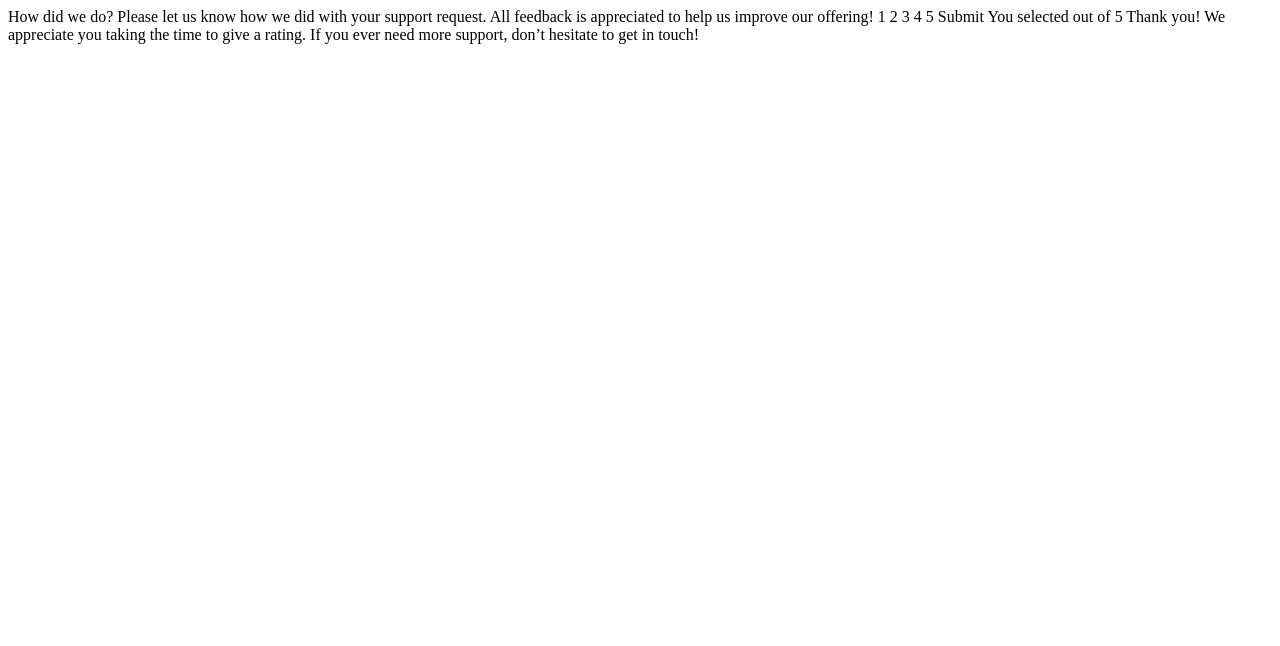
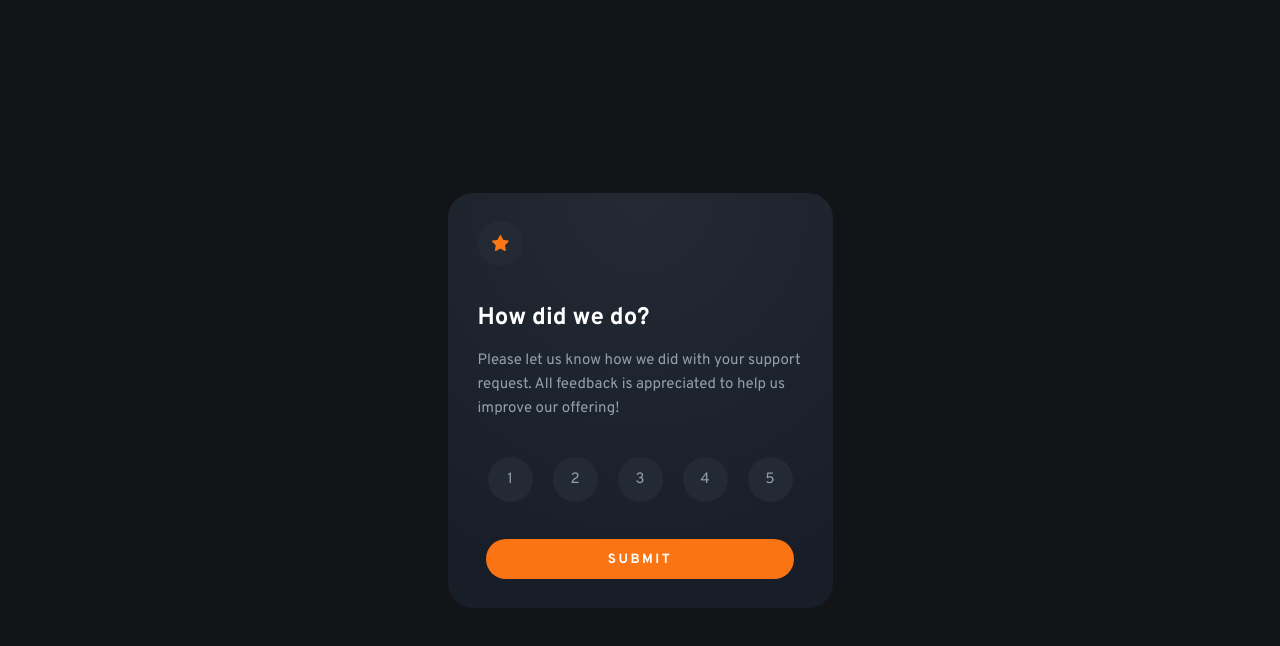
Before and after one commit to SagnikAcharya/Interactive-rating-component, a plain HTML site: page index.html in a window 1280 px wide. Drawn offline with Linux system fonts and the light colour scheme.

Commit message:
desktop-design done

```diff
--- a/index.html
+++ b/index.html
@@ -17,19 +17,37 @@
     <link rel="stylesheet" href="style.css" />
   </head>
   <body>
-    <!-- Rating state start -->
+    <div class="container">
+      <div class="logo circle">
+        <img src="./images/icon-star.svg" alt="" />
+      </div>
+      <div class="text">
+        <h3>How did we do?</h3>
+        <p>
+          Please let us know how we did with your support request. All feedback
+          is appreciated to help us improve our offering!
+        </p>
+      </div>
+      <div class="rating">
+        <ul>
+          <li class="circle"><a href="">1</a></li>
+          <li class="circle"><a href="">2</a></li>
+          <li class="circle"><a href="">3</a></li>
+          <li class="circle"><a href="">4</a></li>
+          <li class="circle"><a href="">5</a></li>
+        </ul>
+      </div>
+      <div class="btn">
+        <button>
+          <a href="">Submit</a>
+        </button>
+      </div>
+    </div>
 
-    How did we do? Please let us know how we did with your support request. All
-    feedback is appreciated to help us improve our offering! 1 2 3 4 5 Submit
-
-    <!-- Rating state end -->
-
-    <!-- Thank you state start -->
-
-    You selected
     <!-- Add rating here -->
+    <!-- You selected
     out of 5 Thank you! We appreciate you taking the time to give a rating. If
-    you ever need more support, don’t hesitate to get in touch!
+    you ever need more support, don’t hesitate to get in touch! -->
 
     <!-- Thank you state end -->
   </body>
--- a/style.css
+++ b/style.css
@@ -0,0 +1,109 @@
+@import url("https://fonts.googleapis.com/css2?family=Overpass:wght@400;700&display=swap");
+* {
+  margin: 0;
+  padding: 0;
+  box-sizing: border-box;
+  font-family: "Overpass", sans-serif;
+}
+
+:root {
+  --Orange: #fb7413;
+  --White: #ffffff;
+  --LightGrey: #959eac;
+  --MediumGrey: #7c8798;
+  --DarkBlue: #252d37;
+  --VeryDarkBlue: #121417;
+}
+body {
+  background-color: var(--VeryDarkBlue);
+  color: var(--White);
+  width: 100vw;
+  height: 100vh;
+  display: flex;
+  justify-content: center;
+  align-items: center;
+  justify-content: center;
+}
+.container {
+  width: 385px;
+  height: 415px;
+  background: radial-gradient(
+    98.96% 98.96% at 50% 0%,
+    #232a34 0%,
+    #181e27 100%
+  );
+  display: flex;
+  flex-direction: column;
+  padding: 10px 30px;
+  border-radius: 25px;
+  justify-content: space-around;
+}
+.container .circle {
+  background-color: #232a34;
+  width: 45px;
+  height: 45px;
+  display: flex;
+  justify-content: center;
+  text-align: center;
+  border-radius: 50%;
+}
+.logo img {
+  margin: auto;
+}
+.container .text h3 {
+  font-weight: 700;
+  font-size: 1.5rem;
+  margin-bottom: 1rem;
+}
+.container .text p {
+  font-weight: 400;
+  color: var(--LightGrey);
+  font-size: 15px;
+  line-height: 1.5rem;
+}
+.container .rating ul {
+  display: flex;
+  flex-direction: row;
+  list-style: none;
+  justify-content: space-around;
+}
+.rating ul .circle:hover {
+  background-color: var(--LightGrey);
+}
+.rating ul .circle:active {
+  background-color: var(--Orange);
+}
+.rating ul .circle:hover a {
+  color: var(--White);
+}
+.rating ul li {
+  align-items: center;
+  cursor: pointer;
+}
+.rating ul li a {
+  text-decoration: none;
+  font-weight: 400;
+  color: var(--LightGrey);
+  font-size: 15px;
+}
+.btn {
+  display: flex;
+  align-items: center;
+}
+.btn button {
+  margin: auto;
+  width: 95%;
+  height: 2.5rem;
+  background-color: var(--Orange);
+  border: none;
+  border-radius: 2rem;
+  cursor: pointer;
+}
+
+.btn button a {
+  text-decoration: none;
+  color: var(--White);
+  text-transform: uppercase;
+  font-weight: 700;
+  letter-spacing: 2.5px;
+}
```
